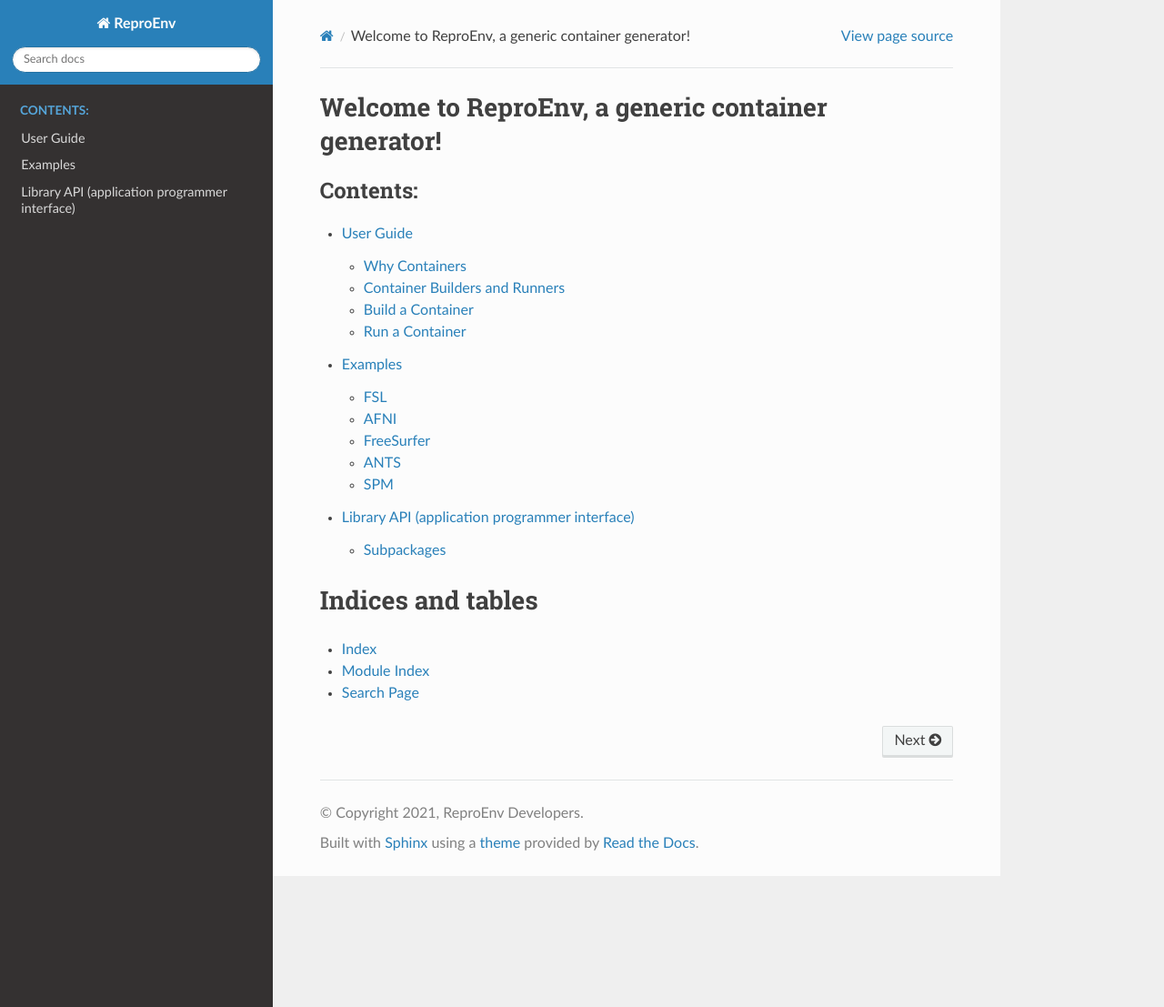
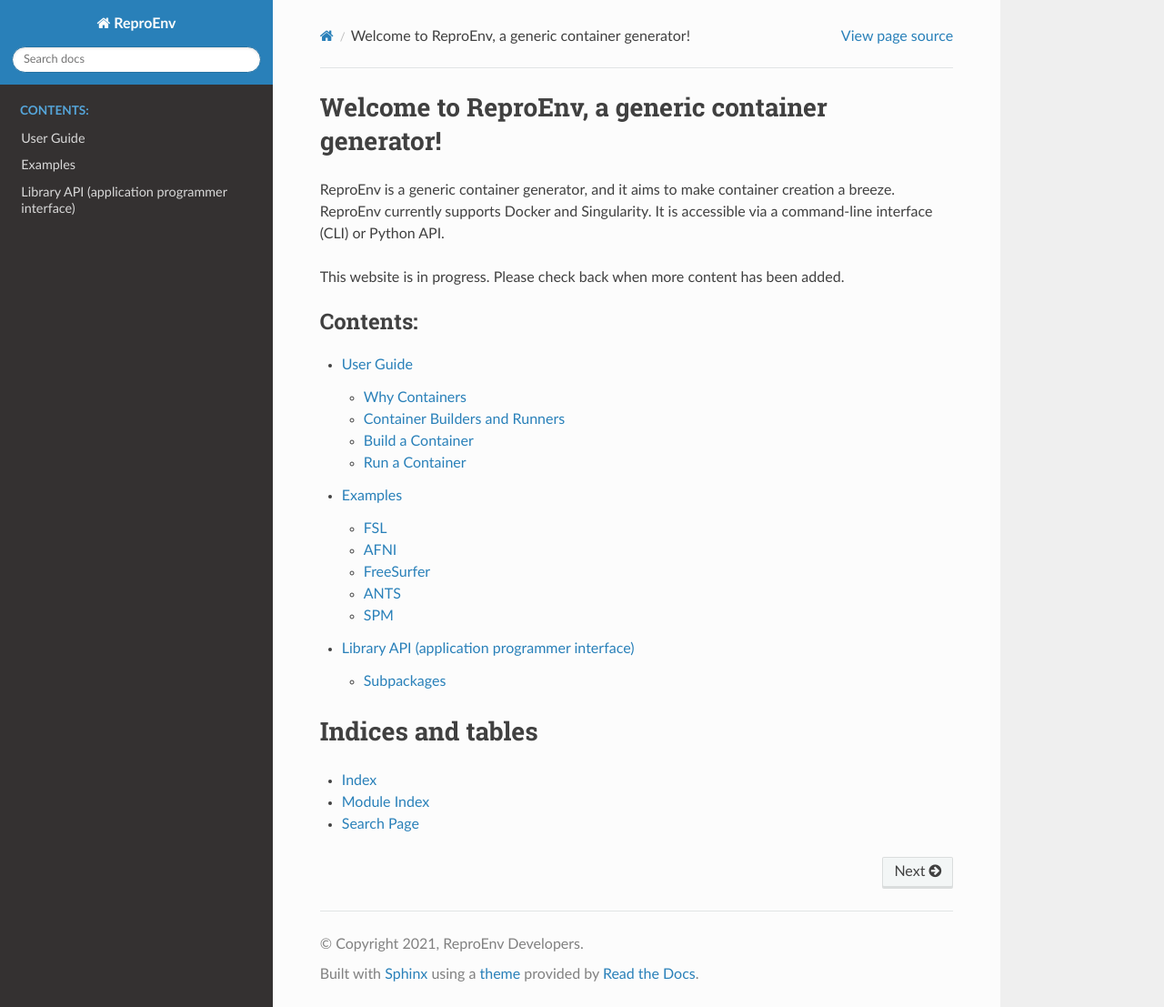
Before and after one commit to kaczmarj/reproenv, a Sphinx documentation site: the page built from docs/index.rst, in a window 1280 px wide and 1107 px high. Shown: the whole window at 91% size. Built offline with Sphinx 7.4.7 and the Read the Docs theme 2.0.0, drawn with Linux system fonts in a browser that asks for light colours; pages that are not in the unit, such as notebooks, are missing from menus.

Commit message:
add welcome message

```diff
--- a/docs/index.rst
+++ b/docs/index.rst
@@ -3,6 +3,12 @@
 
 Welcome to ReproEnv, a generic container generator!
 ===================================================
+
+ReproEnv is a generic container generator, and it aims to make container creation a breeze.
+ReproEnv currently supports Docker and Singularity. It is accessible via a command-line
+interface (CLI) or Python API.
+
+This website is in progress. Please check back when more content has been added.
 
 .. toctree::
    :maxdepth: 2
```
